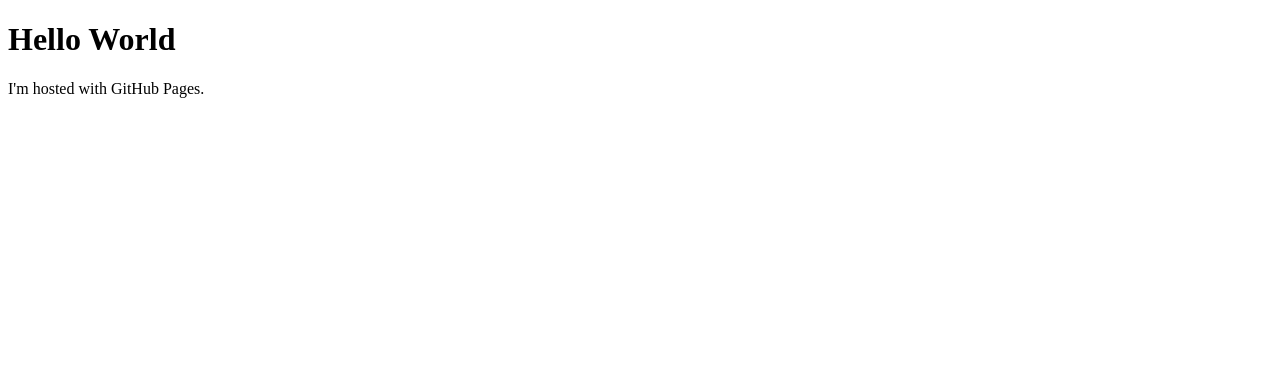
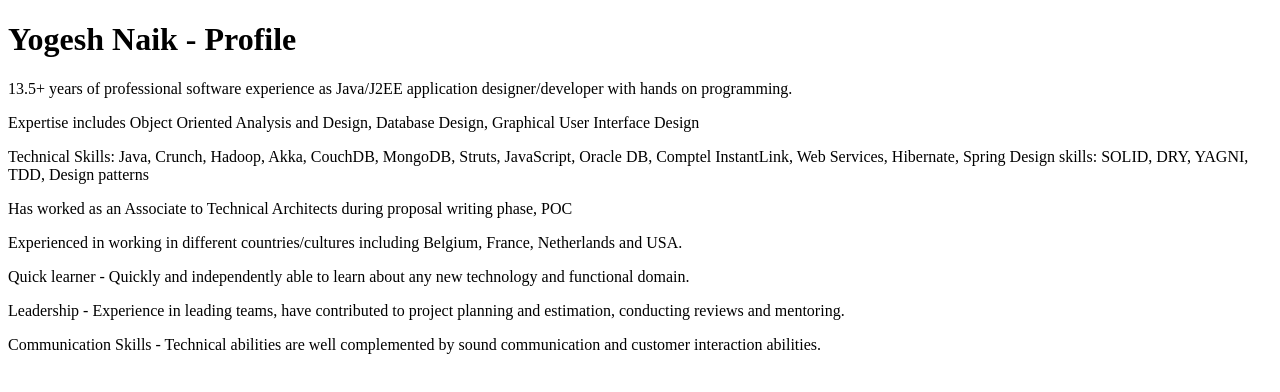
Before and after one commit to yogeshrnaik/yogeshrnaik.github.io, a plain HTML site: page index.html in a window 1280 px wide. Drawn offline with Linux system fonts and the light colour scheme.

Commit message:
Update index.html

```diff
--- a/index.html
+++ b/index.html
@@ -1,7 +1,17 @@
 <!DOCTYPE html>
 <html>
 <body>
-<h1>Hello World</h1>
-<p>I'm hosted with GitHub Pages.</p>
+<h1>Yogesh Naik - Profile</h1>
+<p>13.5+ years of professional software experience as Java/J2EE application designer/developer with hands on programming.</p>
+
+<p>Expertise includes Object Oriented Analysis and Design, Database Design, Graphical User Interface Design</p>
+<p>Technical Skills: Java, Crunch, Hadoop, Akka, CouchDB, MongoDB, Struts, JavaScript, Oracle DB, Comptel InstantLink, Web Services, Hibernate, Spring
+  Design skills: SOLID, DRY, YAGNI, TDD, Design patterns</p>
+<p>Has worked as an Associate to Technical Architects during proposal writing phase, POC</p>
+<p>Experienced in working in different countries/cultures including Belgium, France, Netherlands and USA.</p>
+<p>Quick learner - Quickly and independently able to learn about any new technology and functional domain.</p>
+<p>Leadership - Experience in leading teams, have contributed to project planning and estimation, conducting reviews and mentoring.</p>
+<p>Communication Skills - Technical abilities are well complemented by sound communication and customer interaction abilities.</p>
+
 </body>
 </html>
```
